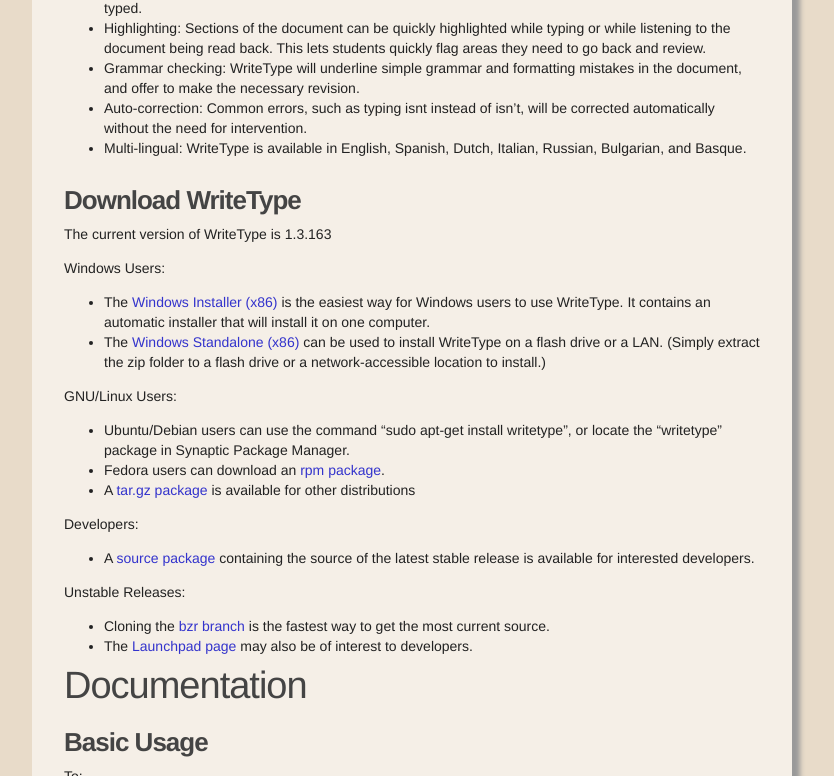
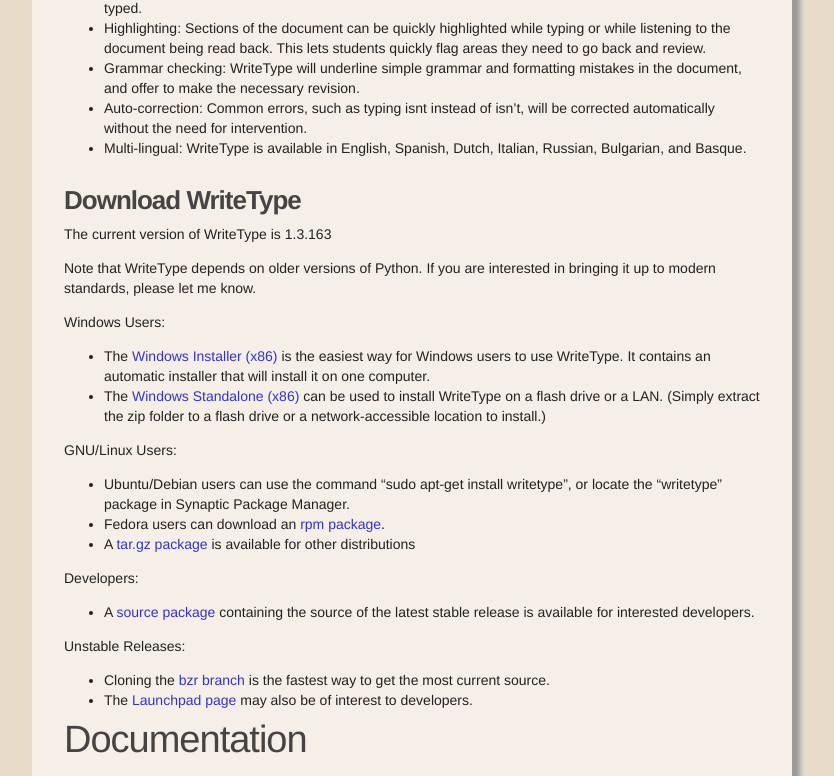
Before and after one commit to mwshinn/mwshinn.github.io, a Jekyll site: the page built from writetype/index.md, in a window 1280 px wide and 900 px high, scrolled down 533 px, cut to the strip 0-776 px from the top of the window. Shown: the whole strip, without its empty margins (228-1062 px from the left). Built offline with Jekyll 4.4.1, drawn with Linux system fonts in a browser that asks for light colours.

Commit message:
Writetype info update

```diff
--- a/writetype/index.md
+++ b/writetype/index.md
@@ -40,6 +40,8 @@
 ## Download WriteType
 
 The current version of WriteType is 1.3.163
+
+Note that WriteType depends on older versions of Python.  If you are interested in bringing it up to modern standards, please let me know.
 
 Windows Users:
 
```
